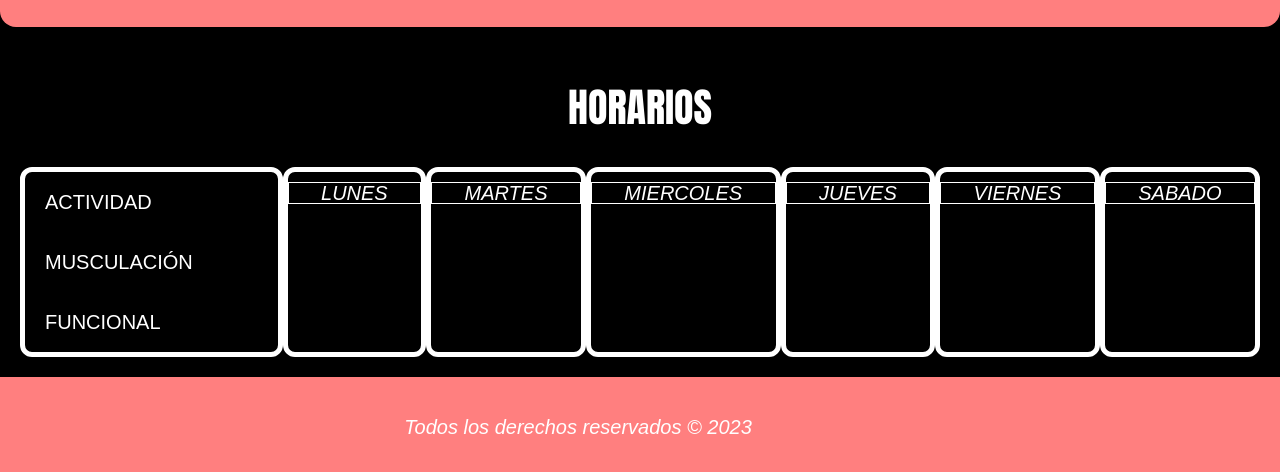
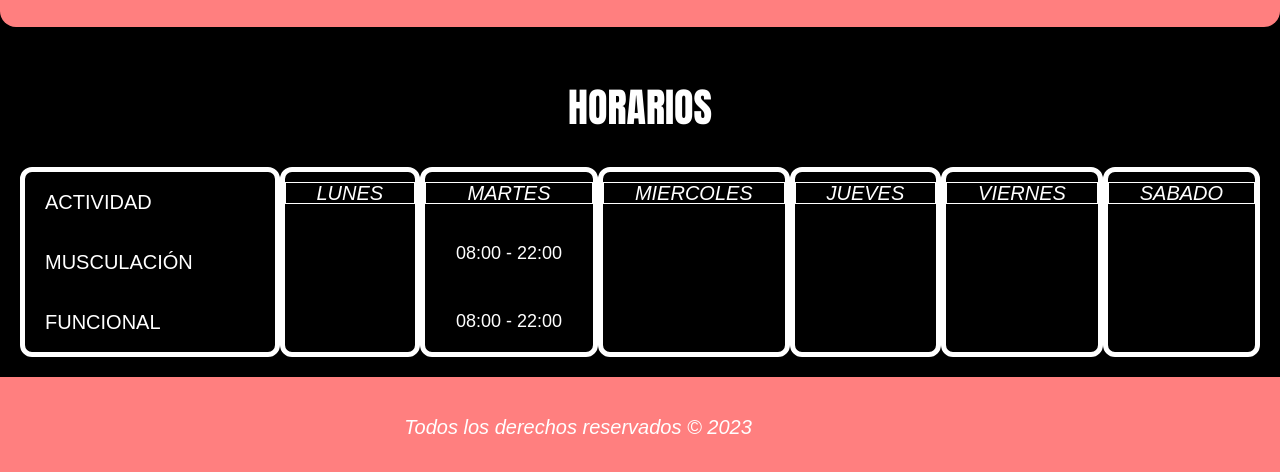
Before and after one commit to lionegmanuel/centralgym, a plain HTML site: page index.html in a window 1280 px wide. Shown: the part 1875-2347 px from the top of the page. Drawn offline with Linux system fonts and the light colour scheme.

Commit message:
ligeros cambios visuales

```diff
--- a/index.html
+++ b/index.html
@@ -137,6 +137,10 @@
         <div class="column">
           <div class="day">
             <h2>MARTES</h2>
+            <div class="hours">
+              <h5 class="muscle">08:00 - 22:00</h5>
+              <h5 class="funcional">08:00 - 22:00</h5>
+            </div>
           </div>
         </div>
         <div class="column">
--- a/style.css
+++ b/style.css
@@ -143,6 +143,7 @@ body {
 
 
 /*encabezado*/
+
 header {
   background-color: #000;
 }
@@ -406,6 +407,25 @@ main #services {
   border: 1px solid #fff;
 }
 
+#schedules .column .day .hours {
+  display: flex;
+  flex-direction: column;
+  align-content: center;
+}
+
+#schedules .column .day .hours h5:first-child {
+  margin: 40px auto 30px auto;
+}
+
+#schedules .column .day .hours h5:last-child {
+  margin: 20px auto;
+}
+
+#schedules .column .day .hours h5 {
+  color: #fff;
+  font-size: 18px;
+}
+
 #prices-schedules .tittle {
   text-align: center;
   margin-bottom: 20px;
@@ -508,6 +528,13 @@ main #services {
   font-size: 40px;
   font-family: Impact, Haettenschweiler, 'Arial Narrow Bold', sans-serif;
   margin: 0 auto 20px auto;
+}
+
+a[href="#prices-schedules"],
+a[href="galery.html"],
+a[href="#about"],
+a[href="contact.html"] {
+  scroll-behavior: smooth;
 }
 
 #galery {
```
